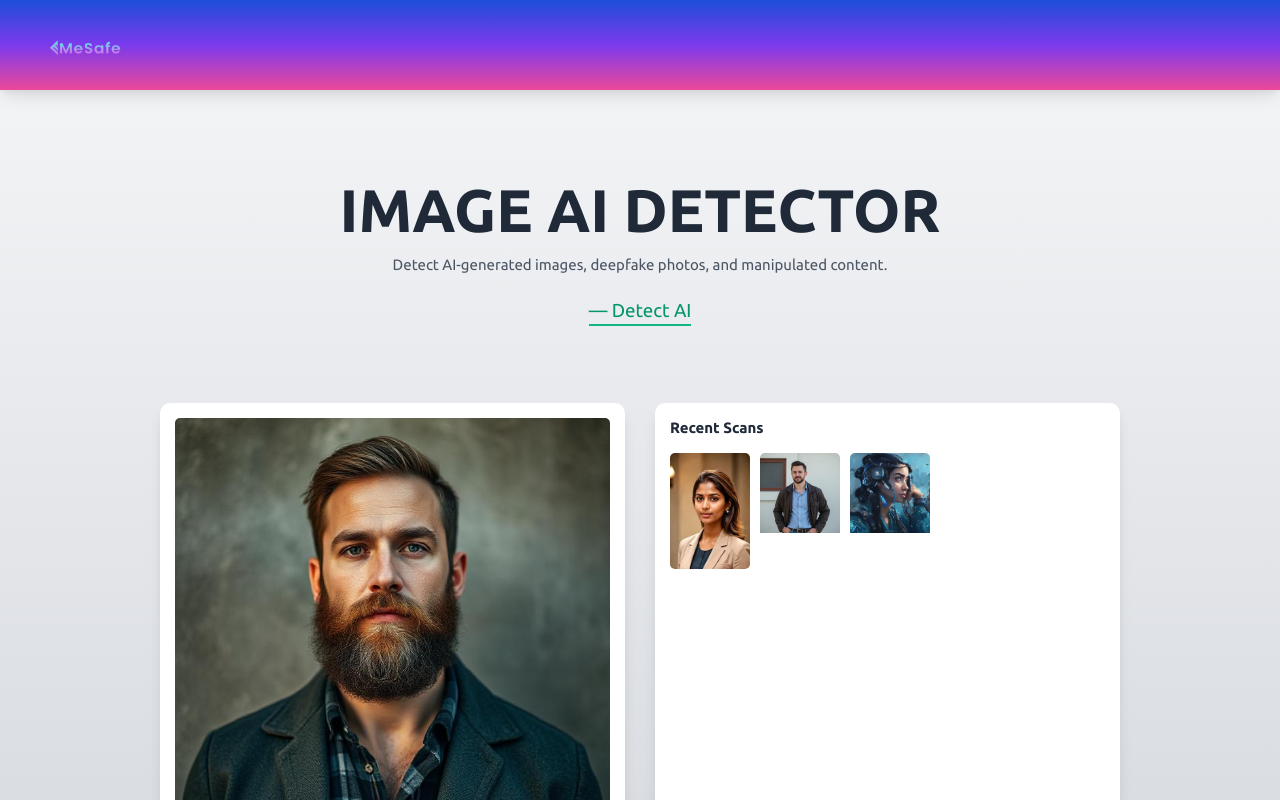
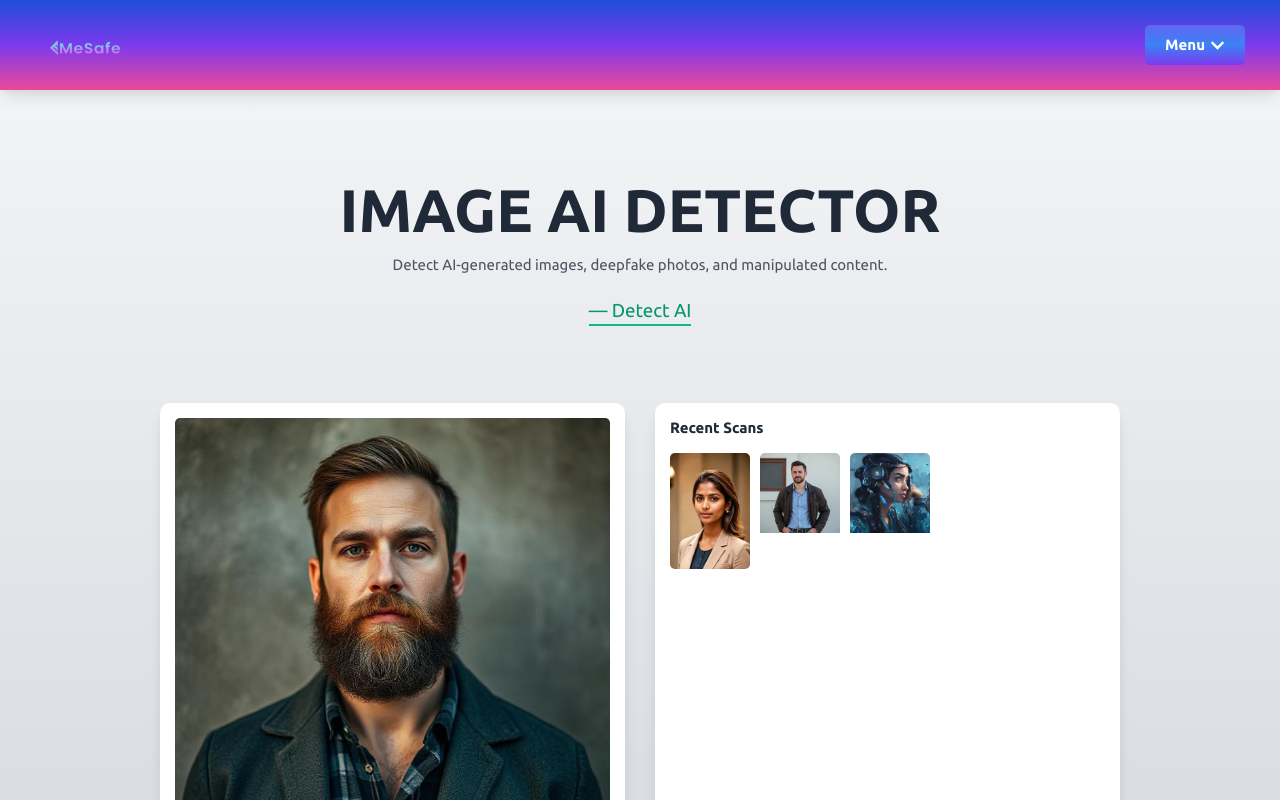
Before and after one commit to nitinn0/MeSafe, a React (Vite) app: page /#/ in a window 1280 px wide. Shown: the top 800 px of the page. Built offline with nearby package versions, Linux system fonts and the light colour scheme.

Commit message:
added menu btn

```diff
--- a/src/Layout/Header.jsx
+++ b/src/Layout/Header.jsx
@@ -15,43 +15,55 @@ export const Header = () => {
   };
 
   return (
-    <header className="bg-gradient-to-r from-blue-700 via-purple-600 to-pink-500 shadow-lg p-6 fixed top-0 left-0 w-full flex items-center text-center justify-between px-14">
+    <header className="bg-gradient-to-r from-blue-700 via-purple-600 to-pink-500 shadow-lg p-6 fixed top-0 left-0 w-full flex items-center justify-between px-14">
 
+      {/* Logo */}
       <div className="flex items-center gap-4 cursor-pointer" onClick={() => navigate("/")}>
         <img src={logo} alt="MeSafe Logo" className="h-24 w-auto object-contain" />
       </div>
 
-      <div className="hidden sm:block text-white hover:bg-indigo-600
- text-3xl font-semibold">
+      {/* Tagline */}
+      <div className="hidden sm:block text-white text-3xl font-semibold">
         Your Digital Safety, Our Priority
       </div>
 
-      {/* <div className="relative">
+      {/* Menu Button */}
+      <div className="relative">
         <button
           onClick={() => setIsOpen(!isOpen)}
-          className="bg-indigo-500 text-white hover:bg-indigo-600
- text-white text-2xl font-bold px-8 py-4 rounded-lg cursor-pointer shadow-xl hover:from-blue-400 hover:to-blue-600 transition duration-300 flex items-center gap-2"
+          className="bg-gradient-to-r from-indigo-500 via-blue-500 to-purple-600
+                     text-white text-2xl font-bold px-8 py-4
+                     rounded-lg cursor-pointer shadow-xl
+                     flex items-center gap-2
+                     transition-all duration-300 ease-in-out
+                     transform hover:scale-105 hover:shadow-2xl
+                     hover:from-indigo-600 hover:via-blue-600 hover:to-purple-700"
         >
-          Menu <FaChevronDown />
+          Menu <FaChevronDown className={`transition-transform duration-300 ${isOpen ? "rotate-180" : ""}`} />
         </button>
 
+
         {isOpen && (
-          <div className="absolute right-0 mt-2 w-72 transform scale-95 origin-top-right transition duration-200 ease-in-out hover:scale-100">
+          <div className="absolute right-0 mt-2 w-72 bg-white rounded-lg shadow-lg transform scale-95 origin-top-right transition-all duration-200 ease-in-out hover:scale-100 overflow-hidden text-center">
             <a
-              className="w-full mb-2 p-4 text-xl text-gray-100 font-bold bg-indigo-500 hover:from-blue-400 hover:to-blue-600 hover:text-black transition duration-300"
+              className="block w-full mb-2 p-4 text-xl text-white font-bold
+                         bg-indigo-500 hover:bg-indigo-500 hover:text-white
+                         transition-all duration-300 cursor-pointer"
               href="http://147.93.18.13:5000/"
             >
               Detect AI
             </a>
             <a
-              className="w-full p-4 text-xl text-gray-100 font-bold bg-indigo-500 hover:from-blue-400 hover:to-blue-600 hover:text-black transition duration-300"
-              href='http://147.93.18.13:5000/'
+              className="block w-full p-4 text-xl text-white font-bold
+                         bg-indigo-500 hover:bg-indigo-500 hover:text-white
+                         transition-all duration-300 cursor-pointer"
+              href="http://147.93.18.13:5000/"
             >
               Deepfake Detection
             </a>
-          </div> */}
-        {/* )} */}
-      {/* </div> */}
+          </div>
+        )}
+      </div>
 
     </header>
   );
```
